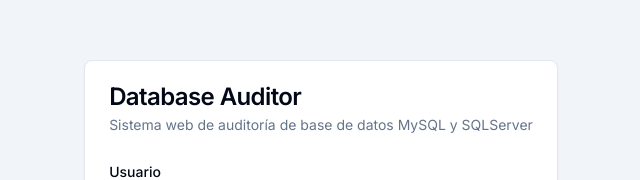
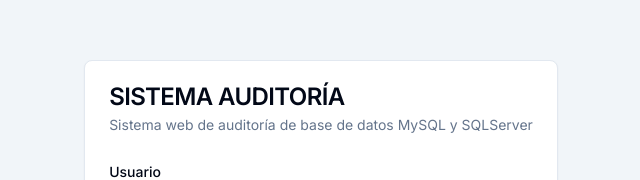
Before and after one commit to Hiroshi85/auditoria-bd, a Next.js app in the folder client/: page /login in a window 1280 px wide. Shown: the part 174-354 px from the top of the page, without its empty margins (319-959 px from the left). Built offline with nearby package versions, Linux system fonts and the light colour scheme; no server answers.

Commit message:
update project title in pages and metadata

```diff
--- a/client/src/app/(client)/configuracion/page.tsx
+++ b/client/src/app/(client)/configuracion/page.tsx
@@ -6,7 +6,7 @@
 import { Separator } from "@/components/ui/separator"
 
 export const metadata: Metadata = {
-    title: 'Configuración - Database Auditor',
+    title: 'Configuración - Sistema Auditoría',
 }
 
 export default function Page() {
--- a/client/src/app/(client)/integridad/campos/page.tsx
+++ b/client/src/app/(client)/integridad/campos/page.tsx
@@ -5,7 +5,7 @@
 import { CamposProvider } from "./campos.context";
 
 export const metadata: Metadata = {
-  title: "Integridad Campos - Database Auditor",
+  title: "Integridad Campos - Sistema Auditoria",
 };
 
 export default async function Page() {
--- a/client/src/app/(client)/integridad/tablas/page.tsx
+++ b/client/src/app/(client)/integridad/tablas/page.tsx
@@ -9,7 +9,7 @@
 import ResultTableException from "./partials/results"
 
 export const metadata: Metadata = {
-    title: 'Integridad Tablas - Database Auditor',
+    title: 'Integridad Tablas - Sistema Auditoría',
 }
 
 export default async function Page(props: {
--- a/client/src/app/(client)/personalizados/page.tsx
+++ b/client/src/app/(client)/personalizados/page.tsx
@@ -6,7 +6,7 @@
 import CustomQueries from "./partials/custom-queries/list-container";
 
 export const metadata: Metadata = {
-  title: "Personalizadas - Database Auditor",
+  title: "Personalizadas - Sistema Auditoría",
 };
 
 type Props = {
--- a/client/src/app/(client)/secuencialidad/page.tsx
+++ b/client/src/app/(client)/secuencialidad/page.tsx
@@ -4,7 +4,7 @@
 import SeqExceptionResults from "./partials/results";
 
 export const metadata: Metadata = {
-  title: "Secuencialidad - Database Auditor",
+  title: "Secuencialidad - Sistema Auditoría",
 };
 
 type Props = {
--- a/client/src/app/(guest)/login/page.tsx
+++ b/client/src/app/(guest)/login/page.tsx
@@ -8,7 +8,7 @@
 import { buttonVariants } from "@/components/ui/button";
 
 export const metadata: Metadata = {
-    title: 'Login - Database Auditor',
+    title: 'Login - Sistema Auditoría',
 }
 
 export default async function Page() {
@@ -22,7 +22,7 @@
             <Card>
                 <CardHeader>
                     <CardTitle>
-                        Database Auditor
+                        SISTEMA AUDITORÍA
                     </CardTitle>
                     <CardDescription>
                         Sistema web de auditoría de base de datos MySQL y SQLServer
--- a/client/src/app/(guest)/login/partials/form.tsx
+++ b/client/src/app/(guest)/login/partials/form.tsx
@@ -14,7 +14,7 @@
         .string(),
     password: z
         .string()
-        .min(3, "La contraseña debe tener al menos 8 caracteres")
+        .min(3, "La contraseña debe tener al menos 3 caracteres")
         .max(100, "La contraseña debe tener menos de 100 caracteres"),
 })
 
--- a/client/src/app/(guest)/register/page.tsx
+++ b/client/src/app/(guest)/register/page.tsx
@@ -8,7 +8,7 @@
 import { buttonVariants } from "@/components/ui/button";
 
 export const metadata: Metadata = {
-    title: 'Register - Database Auditor',
+    title: 'Register - Sistema Auditoría',
 }
 
 export default async function Page() {
@@ -23,7 +23,7 @@
             <Card>
                 <CardHeader>
                     <CardTitle>
-                        Database Auditor - Registro
+                        SISTEMA AUDITORÍA - Registro
                     </CardTitle>
                     <CardDescription>
                         Sistema web de auditoría de base de datos MySQL y SQLServer
--- a/client/src/app/layout.tsx
+++ b/client/src/app/layout.tsx
@@ -6,7 +6,7 @@
 const inter = Inter({ subsets: ["latin"] });
 
 export const metadata: Metadata = {
-  title: "Database Auditor",
+  title: "SISTEMA AUDITORIA",
   description: "Generated by create next app",
 };
 
--- a/client/src/components/layout/nav/nav.tsx
+++ b/client/src/components/layout/nav/nav.tsx
@@ -11,7 +11,7 @@
       <nav className="container py-2">
         <div className="flex justify-between items-center">
           <div>
-            <h1 className="font-bold text-xl">SISTEMA AUDITORIA</h1>
+            <h1 className="text-2xl font-semibold leading-none tracking-tight">SISTEMA AUDITORÍA</h1>
           </div>
 
           <div>
```
